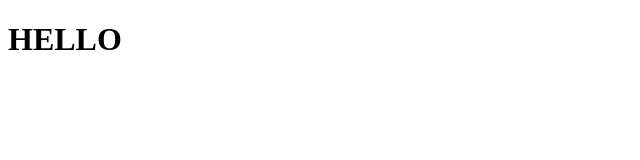
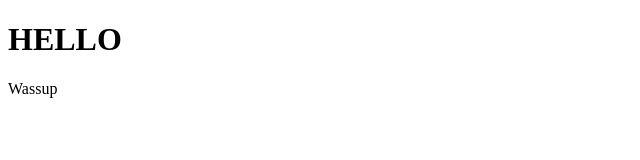
Before and after one commit to annats04/git_test, a plain HTML site: page index.html in a window 1280 px wide. Shown: the full height of the page, 0-640 px from the left. Drawn offline with Linux system fonts and the light colour scheme.

Commit message:
Added p to index

```diff
--- a/index.html
+++ b/index.html
@@ -7,5 +7,6 @@
   </head>
   <body>
     <h1>HELLO</h1>
+    <p>Wassup</p>
   </body>
 </html>
```
